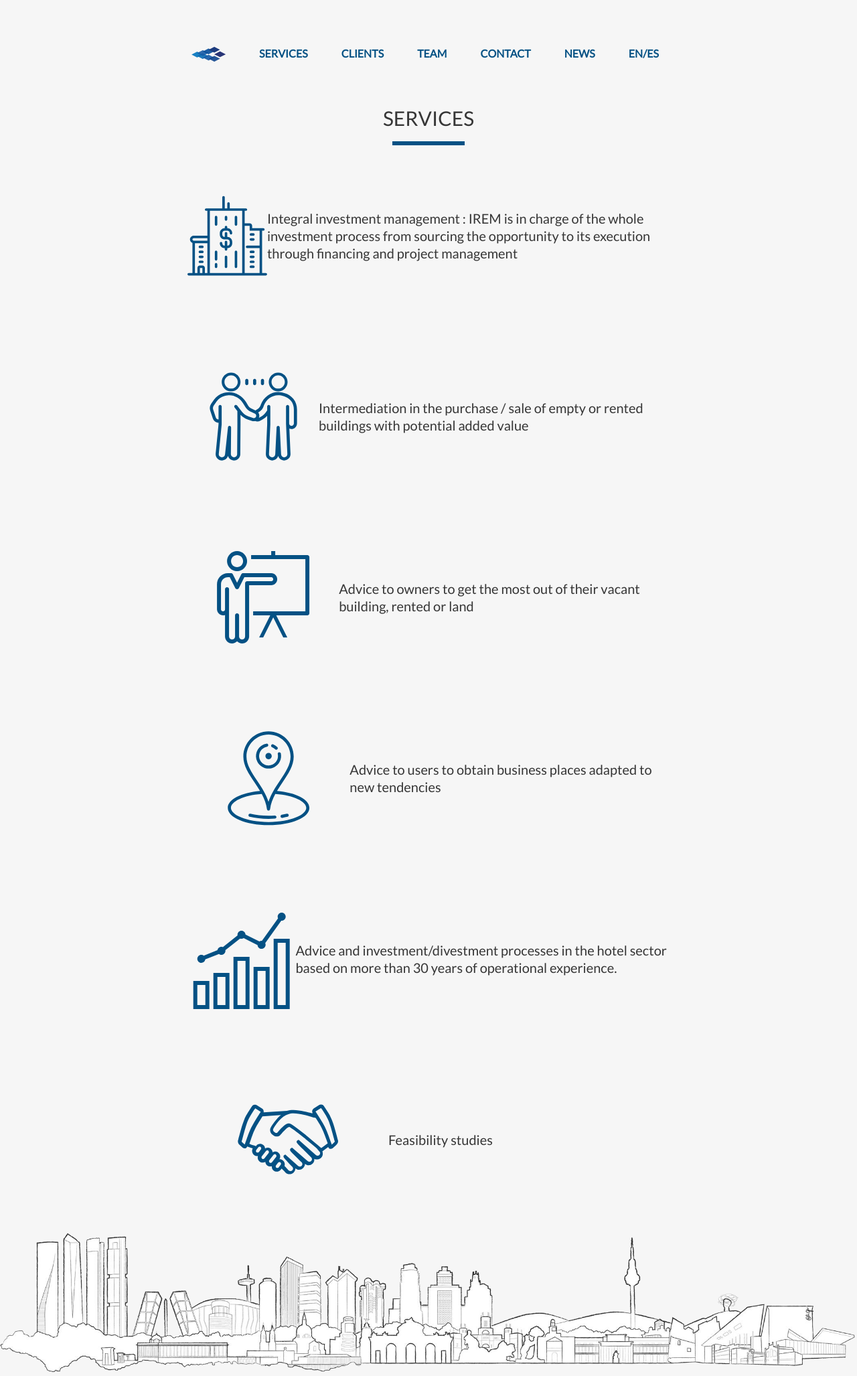
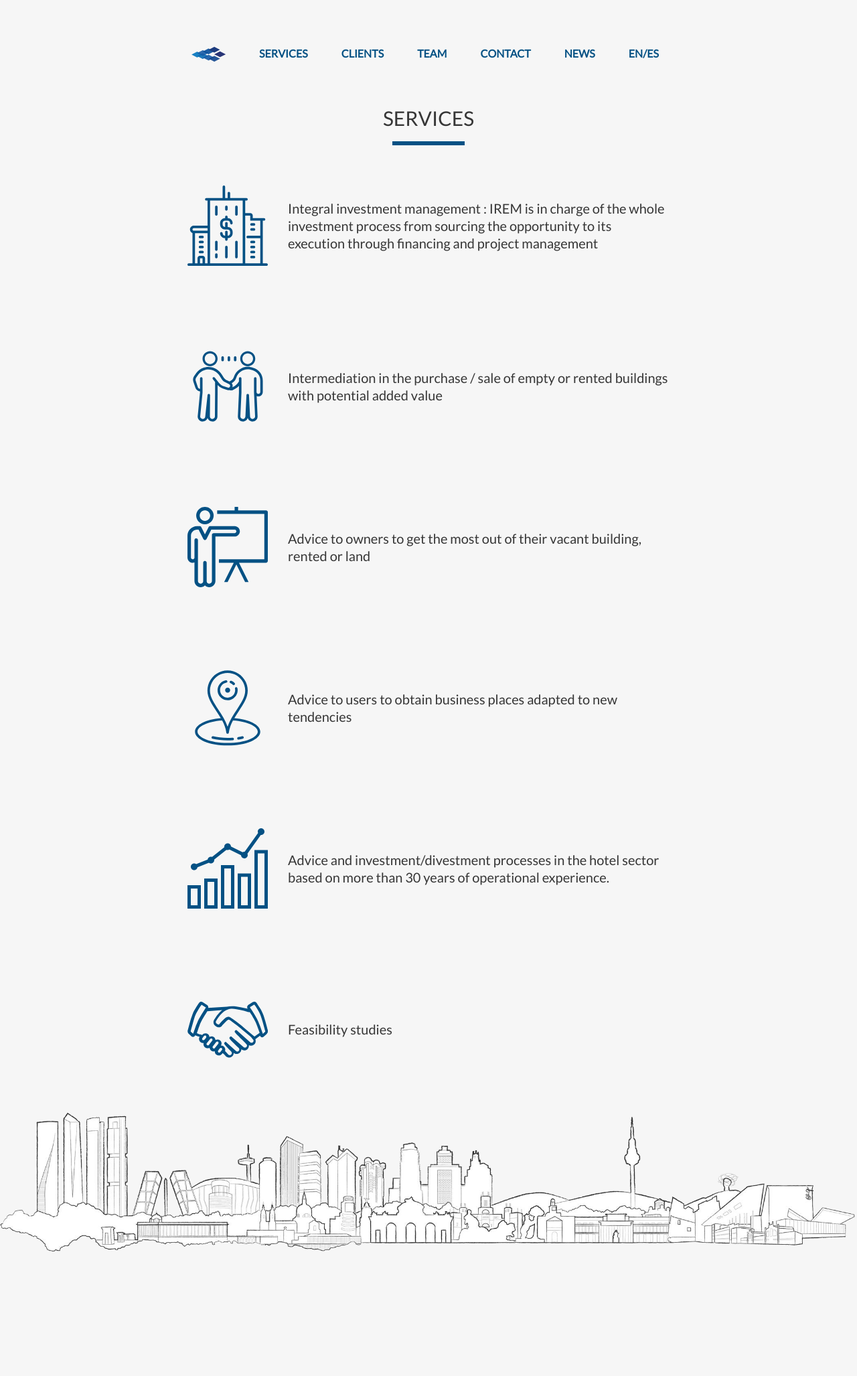
Before and after one commit to cserron/iremcap, a Jekyll site: the page built from services.md, in a window 1280 px wide. Shown: the whole page at 67% size. Built offline with Jekyll 4.4.1, drawn with Linux system fonts in a browser that asks for light colours; after the commit the page ends 1875 px from its top, so only the background shows below that.

```diff
--- a/_layouts/services.html
+++ b/_layouts/services.html
@@ -15,8 +15,8 @@
   <div class="services">
     {% for item in page_data.services %}
     <div class="services-item">
-      <svg><use class="services-item__img" xlink:href="#{{ item.icon }}" /></svg>
-      <span class="services-item__text">{{ item.text }}</span>
+      <svg class="services-item__img"><use xlink:href="#{{ item.icon }}" /></svg>
+      <p class="services-item__text">{{ item.text }}</p>
     </div>
     {% endfor %}
   </div>
--- a/_sass/pages/_services.scss
+++ b/_sass/pages/_services.scss
@@ -23,15 +23,8 @@
     margin: 0 auto;
   }
 
-  .services-item {
-
+  &-item {
     margin: 30px;
-
-    display: flex;
-    flex-direction: row;
-    justify-content: flex-start;
-    align-items: center;
-
 
     @include for-size(phone-only) {
       padding: 5px 0;
@@ -45,24 +38,33 @@
 
     &__img {
       fill: $blue;
+      float: left;
+      height: 120px;
+      width: 120px;
 
       @include for-size(desktop-up) {
         padding-right: 30px;
       }
       @include for-size(phone-only) {
-        padding-bottom: 30px;
+        width: 3em;
+        height: 3em;
       }
-      width: 150px;
-      height: 120px;
     }
 
     &__text {
-      @include for-size(phone-only) {
-        text-align: center;
-      }
       line-height: 1.3;
       color: $black;
       font-size: 20px;
+      margin-left: 130px;
+      display: flex;
+      flex-direction: column;
+      justify-content: center;
+      min-height: 120px;
+
+      @include for-size(phone-only) {
+        display: block;
+        margin-left: 3.5em;
+      }
     }
   }
 }
--- a/_sass/pages/_team.scss
+++ b/_sass/pages/_team.scss
@@ -10,13 +10,8 @@
 }
 
 .team {
-  // display: flex;
-  // justify-content: space-between;;
-  // flex-direction: column;
   @include for-size(tablet-landscape-up) {
-  //   flex-flow: row wrap;
     max-width: 780px;
-  //   flex-wrap: wrap;
   };
 
   &-grid {
@@ -32,20 +27,14 @@
   padding: 20px 0px;
 
   &__member {
-
-    //min-height: 500px;
-    //width: 100%;
-
+    align-items: center;
     display: flex;
+    flex-direction: column;
     flex-grow: 1;
-    flex-direction: column;
-
     justify-content: flex-start;
-    align-items: center;
     margin-bottom: 2em;
+    padding: 40px;
     text-align: center;
-
-    padding: 40px;
 
     &:hover {
       box-shadow: 1px 1px 3px rgba(0, 0, 0, 0.5);
@@ -66,18 +55,15 @@
       }
     }
 
-
     &--name {
       font-weight: bold;
       margin: 0.5em 0 0.1em;
     }
 
-    &--img,
     &--name,
     &--description,
     &--email,
     &--phone {
-      // margin: 10px;
       line-height: 1.3;
       font-size: 16px;
       color: $black;
@@ -90,6 +76,7 @@
     &--img {
       width: 70%;
       border-radius: 50%;
+      min-height: 0;
     }
   }
 }
```
Also changed, not shown: _includes/common/icons.svg.
